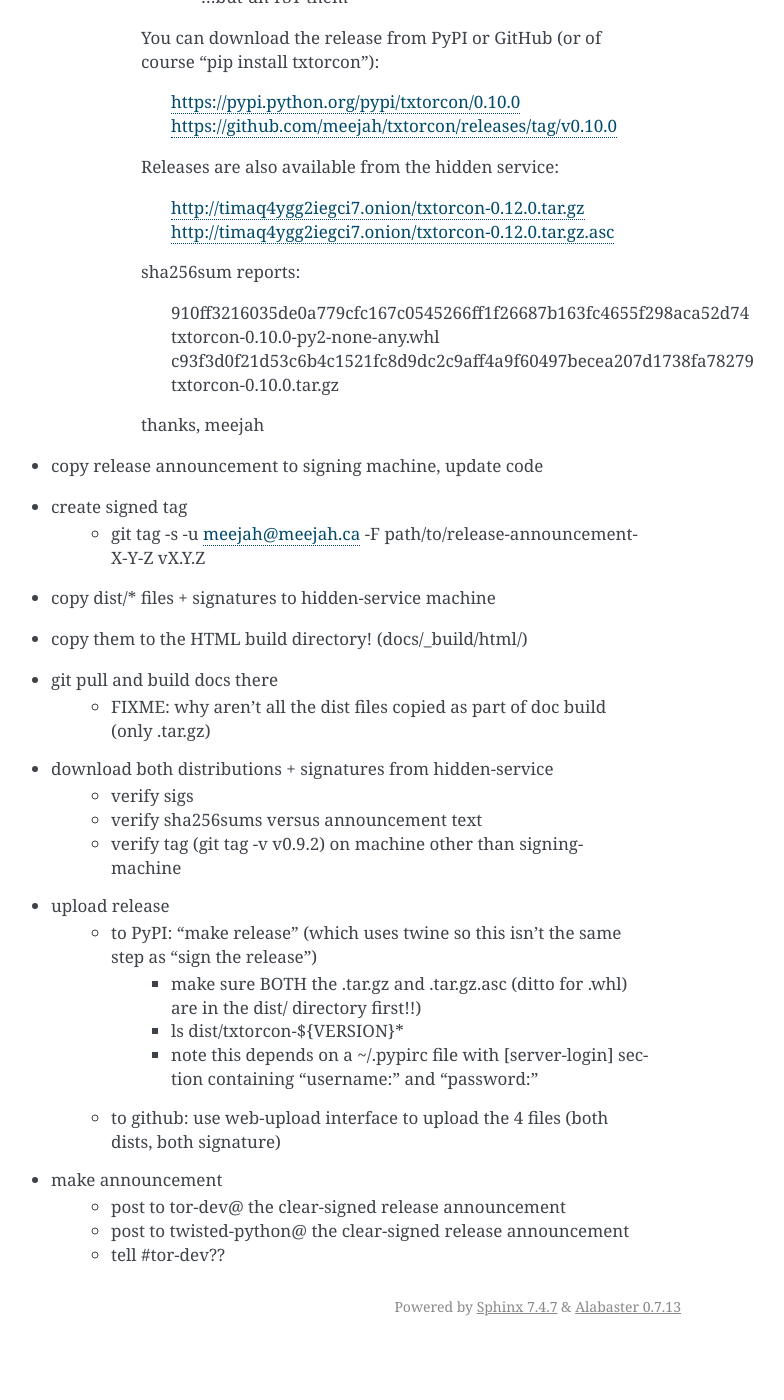
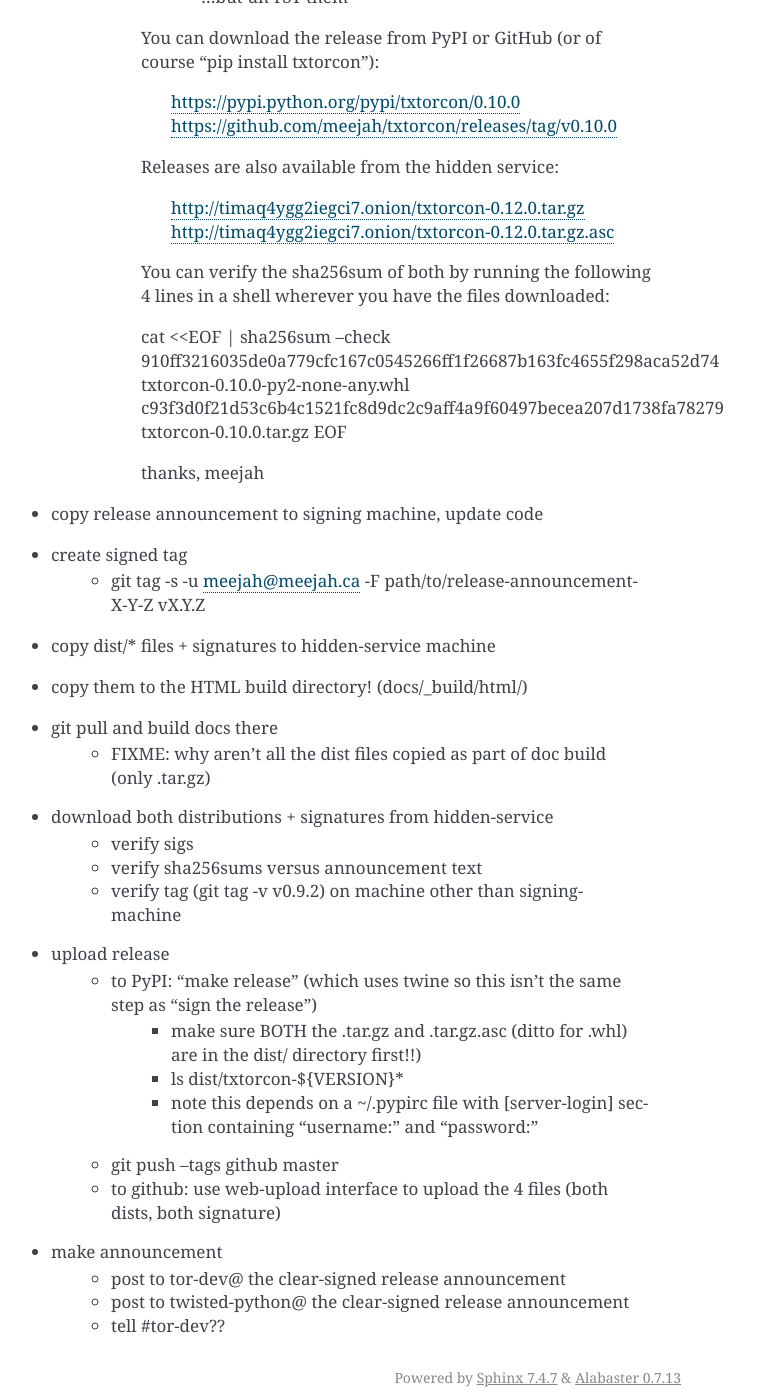
Before and after one commit to meejah/txtorcon, a Sphinx documentation site: the page built from docs/release-checklist.rst, in a window 1280 px wide and 1400 px high, scrolled down 1325 px. Shown: the whole window, without its empty margins (429-1213 px from the left). Built offline with Sphinx 7.4.7, drawn with Linux system fonts in a browser that asks for light colours; before the commit the page ends 2671 px from its top, so only the background shows below that.

Commit message:
tweak release checklist after 0.12.0

```diff
--- a/docs/release-checklist.rst
+++ b/docs/release-checklist.rst
@@ -61,10 +61,13 @@
                http://timaq4ygg2iegci7.onion/txtorcon-0.12.0.tar.gz
                http://timaq4ygg2iegci7.onion/txtorcon-0.12.0.tar.gz.asc
 
-            sha256sum reports:
+            You can verify the sha256sum of both by running the following 4 lines
+            in a shell wherever you have the files downloaded:
 
-               910ff3216035de0a779cfc167c0545266ff1f26687b163fc4655f298aca52d74  txtorcon-0.10.0-py2-none-any.whl
-               c93f3d0f21d53c6b4c1521fc8d9dc2c9aff4a9f60497becea207d1738fa78279  txtorcon-0.10.0.tar.gz
+            cat <<EOF | sha256sum --check
+            910ff3216035de0a779cfc167c0545266ff1f26687b163fc4655f298aca52d74  txtorcon-0.10.0-py2-none-any.whl
+            c93f3d0f21d53c6b4c1521fc8d9dc2c9aff4a9f60497becea207d1738fa78279  txtorcon-0.10.0.tar.gz
+            EOF
 
             thanks,
             meejah
@@ -90,6 +93,7 @@
        * make sure BOTH the .tar.gz and .tar.gz.asc (ditto for .whl) are in the dist/ directory first!!)
        * ls dist/txtorcon-${VERSION}*
        * note this depends on a ~/.pypirc file with [server-login] section containing "username:" and "password:"
+    * git push --tags github master
     * to github: use web-upload interface to upload the 4 files (both dists, both signature)
 
  * make announcement
```
